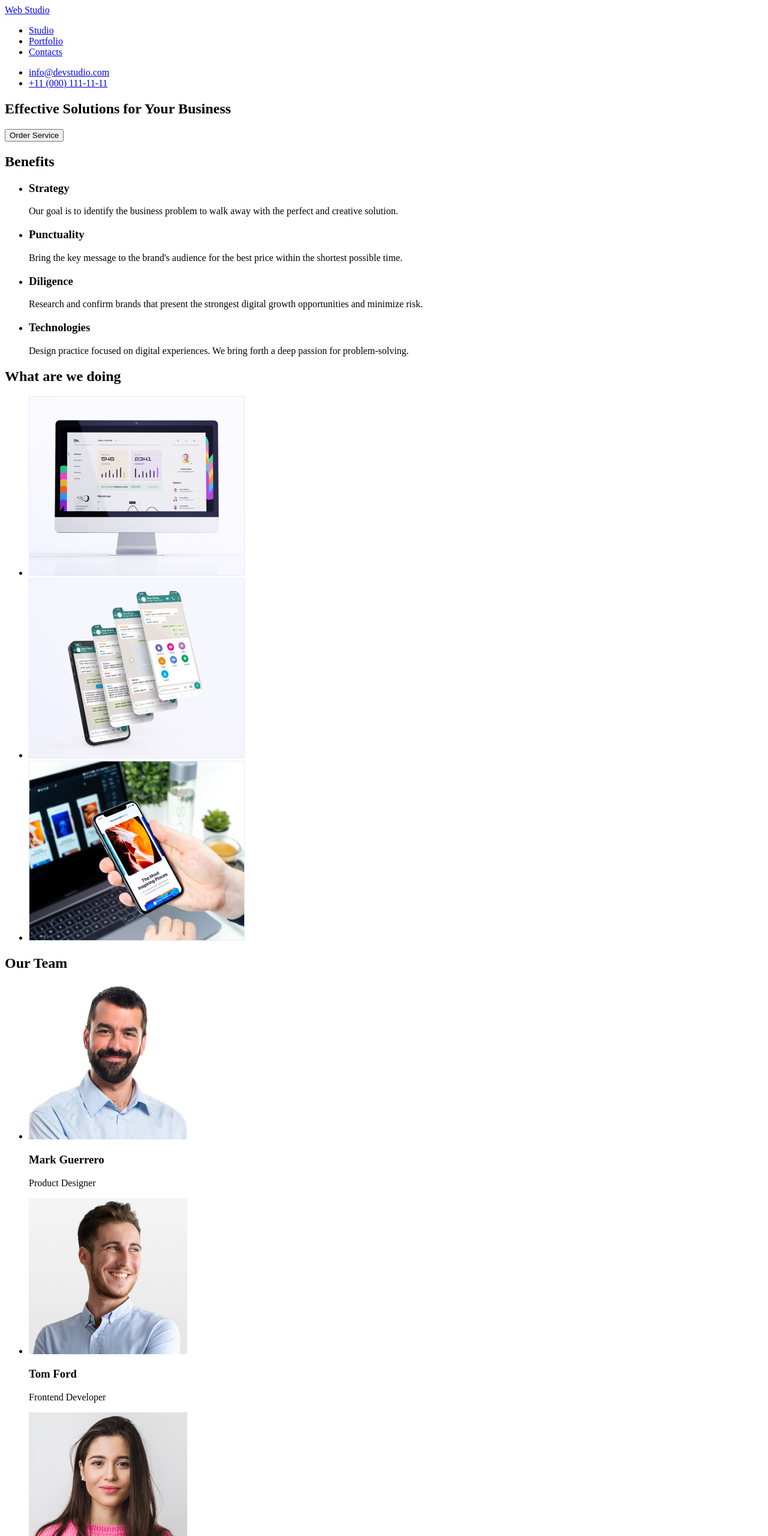
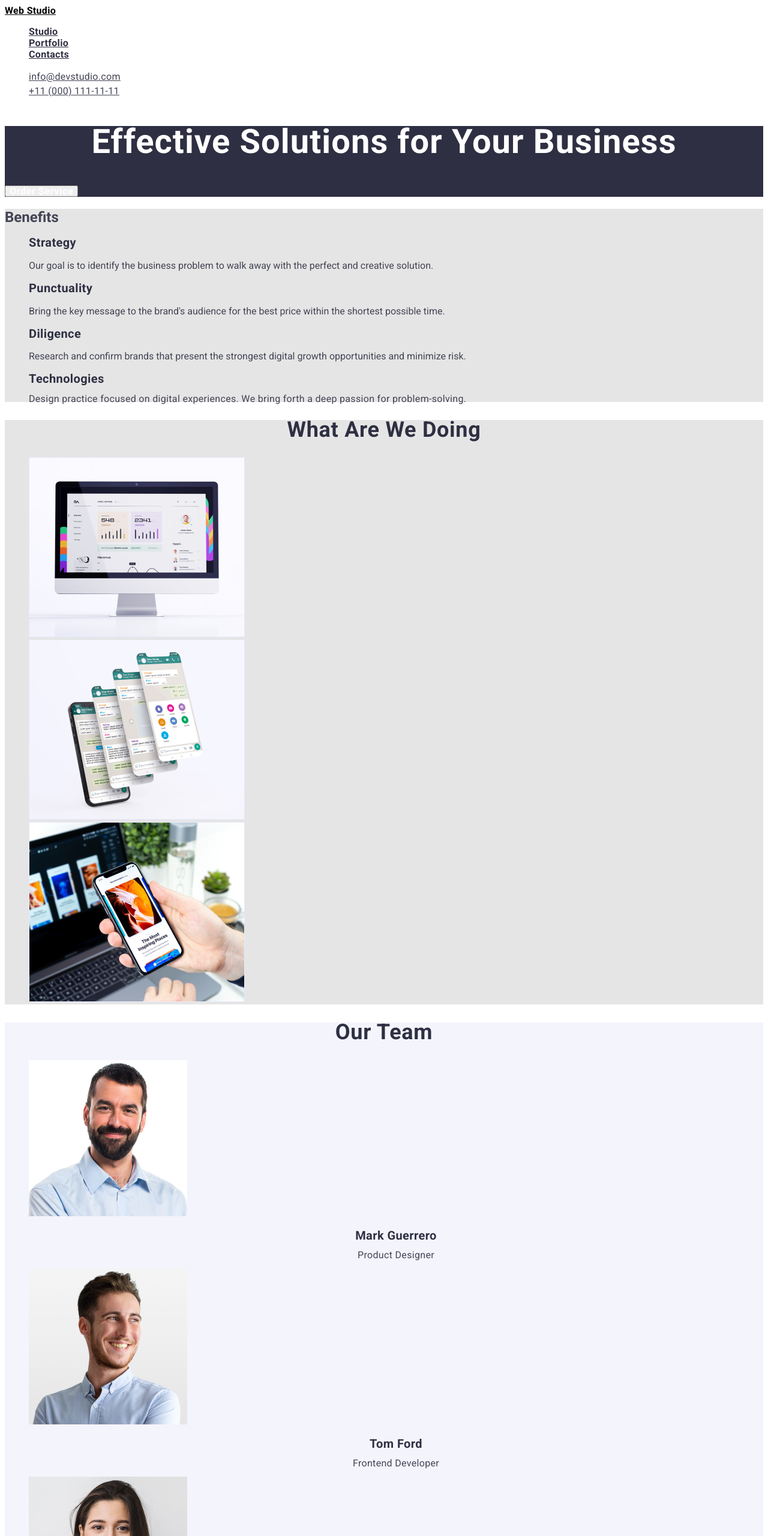
Before and after one commit to Velmurdov/goit-murkup-hw-01, a plain HTML site: page index.html in a window 1280 px wide. Shown: the top 2560 px of the page at 60% size. Drawn offline with Linux system fonts and the light colour scheme.

Commit message:
css update

```diff
--- /dev/null
+++ b/css/style.css
@@ -0,0 +1,269 @@
+
+body {
+    color: #434455;
+    font-family: 'Roboto', sans-serif;
+}
+:root {
+--email:#434455;
+--title:#2E2F42;
+--bilyi:#FFFFFF;
+
+}
+.logo {
+    font-family: 'Roboto';
+    font-style: normal;
+    font-weight: 600;
+    font-size: 16px;
+    line-height: 0.66;
+    /* identical to box height, or 150% */
+
+    letter-spacing: 0.02em;
+
+    color: #000000;
+}
+.logo:hover,
+.logo:focus {
+    color: #4D5AE5;
+}
+
+ul {
+    list-style: none;
+}
+
+.header {
+    background-color: #FFFFFF;
+}
+.header-nav {
+}
+.header-list {
+}
+.heared-item {
+}
+.header-link{
+    font-family: 'Roboto';
+    font-style: normal;
+    font-weight: 600;
+    font-size: 16px;
+    line-height: 0.66;
+    /* identical to box height, or 150% */
+
+    letter-spacing: 0.02em;
+
+    /* NAVY BLUE */
+
+    color: #2E2F42;
+}
+.header-link:focus,
+.header-link:hover
+{
+color:#4D5AE5;
+}
+
+.header-contacts {
+    font-family: 'Roboto';
+font-style: normal;
+font-weight: 400;
+font-size: 16px;
+line-height: 24px;
+/* identical to box height, or 150% */
+
+letter-spacing: 0.02em;
+
+/* SLATE */
+color: #434455;
+}
+.header-contacts:hover,
+.header-contacts:focus{
+    color: #4D5AE5;
+}
+
+.hero {
+    background-color: #2E2F42;
+}
+.hero-title {
+    /* Header 1 */
+
+font-family: 'Roboto';
+font-style: normal;
+font-weight: 600;
+font-size: 56px;
+line-height: 0.93;
+/* or 107% */
+
+text-align: center;
+letter-spacing: 0.02em;
+
+color: #FFFFFF;
+}
+.button {
+
+    font-family: 'Roboto';
+font-style: normal;
+font-weight: 600;
+font-size: 16px;
+line-height: 0.84;
+/* identical to box height */
+
+display: flex;
+align-items: center;
+letter-spacing: 0.04em;
+
+color: #FFFFFF;
+}
+.button:focus{
+ color: #4D5AE5;
+}
+
+.futures {
+
+background-color: #E5E5E5;
+}
+.futures-item {
+}
+.futures-caption1{
+
+}
+.futures-caption {
+    /* Header 3 */
+
+font-family: 'Roboto';
+font-style: normal;
+font-weight: 600;
+font-size: 20px;
+line-height: 0.83;
+/* identical to box height, or 120% */
+
+letter-spacing: 0.02em;
+
+/* NAVY BLUE */
+
+color: #2E2F42;
+}
+
+.futures-title {
+    font-family: 'Roboto';
+font-style: normal;
+font-weight: 400;
+font-size: 16px;
+line-height: 0.66;
+/* or 150% */
+
+letter-spacing: 0.02em;
+
+/* SLATE */
+
+color: #434455;
+}
+
+.slides {
+    background-color: #E5E5E5;
+}
+.slides-caption {
+    font-family: 'Roboto';
+font-style: normal;
+font-weight: 600;
+font-size: 36px;
+line-height: 0.9;
+/* identical to box height, or 111% */
+
+text-align: center;
+letter-spacing: 0.02em;
+text-transform: capitalize;
+
+color: #2E2F42;
+}
+.slides-list {
+}
+.slides-item {
+}
+
+.team {
+    background-color: #F4F4FD;
+}
+.our-team {
+    font-family: 'Roboto';
+font-style: normal;
+font-weight: 600;
+font-size: 36px;
+line-height: 0.9;
+/* identical to box height, or 111% */
+
+text-align: center;
+letter-spacing: 0.02em;
+text-transform: capitalize;
+
+color: #2E2F42;
+
+}
+.team-list {
+}
+.team-item {
+}
+.team-caption {
+    font-family: 'Roboto';
+font-style: normal;
+font-weight: 600;
+font-size: 20px;
+line-height: 0.83;
+/* identical to box height, or 120% */
+
+text-align: center;
+letter-spacing: 0.02em;
+
+/* NAVY BLUE */
+
+color: #2E2F42;
+
+}
+.team-title {
+    /* Body */
+
+font-family: 'Roboto';
+font-style: normal;
+font-weight: 400;
+font-size: 16px;
+line-height: 0.66;
+/* identical to box height, or 150% */
+
+text-align: center;
+letter-spacing: 0.02em;
+
+/* SLATE */
+
+color: #434455;
+}
+.footer {
+    background-color: #2E2F42;
+}
+.footer-link {
+    font-family: 'Roboto';
+    font-style: normal;
+    font-weight: 600;
+    font-size: 16px;
+    line-height: 0.66;
+    /* identical to box height, or 150% */
+
+    letter-spacing: 0.02em;
+
+    color: #000000;
+}
+.footer-link:hover,
+.footer-link:focus{
+    color: #4D5AE5;
+}
+.footer-title {
+    * Body */
+
+font-family: 'Roboto';
+font-style: normal;
+font-weight: 400;
+font-size: 16px;
+line-height: 24px;
+/* or 150% */
+
+letter-spacing: 0.02em;
+
+/* CORNFLOWER */
+
+color: #E7E9FC;
+}
--- a/index.html
+++ b/index.html
@@ -7,69 +7,71 @@
     <title class="title">
         Студія
     </title>
-</head>
+    <link rel="stylesheet" href="/css/style.css">
+    <link rel="preconnect" href="https://fonts.googleapis.com"><link rel="preconnect" href="https://fonts.gstatic.com" crossorigin><link href="https://fonts.googleapis.com/css2?family=Raleway:wght@800&family=Roboto:wght@400;500;700;900&display=swap" rel="stylesheet">
+ </head>
 <body>
 
       <header class="header">
-        <a href="./index.html">Web Studio</a>
-        <nav>
-       <ul class="header_text">
-        <li><a href="index.html">Studio</a> </li>
-        <li><a href="portfolio.html">Portfolio</a> </li>
-        <li><a href="contacts.html">Contacts</a>  </li>
+        <a class="logo" href="./index.html">Web Studio</a>
+        <nav class="header-nav">
+       <ul class="header-list">
+        <li class="heared-item"><a class="header-link" href="index.html">Studio</a> </li>
+        <li class="heared-item"><a class="header-link" href="portfolio.html">Portfolio</a> </li>
+        <li class="heared-item"><a class="header-link" href="contacts.html">Contacts</a>  </li>
        </ul>
     </nav>
 
      <ul>
-        <li> <a href="mailto:info@devstudio.com">info@devstudio.com</a></li>
-     <li> <a href="tel:+110001111111">+11 (000) 111-11-11</a> </li>
+        <li> <a class="header-contacts" href="mailto:info@devstudio.com">info@devstudio.com</a></li>
+     <li> <a class="header-contacts" href="tel:+110001111111">+11 (000) 111-11-11</a> </li>
      </ul>
     </header>
     <main>
 
-    <section>
-    <h1 class="heroh1">Effective Solutions for Your Business</h1>
+    <section class="hero">
+    <h1 class="hero-title">Effective Solutions for Your Business</h1>
     <button class="button ">Order Service</button>
    </section>
 
 
- <section class="section1">
-    <h2>Benefits</h2>
+ <section class="futures">
+    <h2 class="futures-caption1">Benefits</h2>
  <ul>
-    <li class="li">
-        <h3 class="strategy">
+    <li class="futures-item">
+        <h3 class="futures-caption">
             Strategy
         </h3>
-        <p class="benefits">
+        <p class="futures-item">
             Our goal is to identify the business
             problem to walk away with the perfect and creative solution.
         </p>
     </li>
 
-    <li class="li1">
-        <h3 class="Punctuality">
+    <li class="futures-item">
+        <h3 class="futures-caption">
             Punctuality
         </h3>
-        <p class="benefits1" >
+        <p class="futures-item" >
             Bring the key message to the brand's audience for the best price within the shortest possible time.
         </p>
 
     </li>
 
-    <li class="li2">
-        <h3 class="Diligence">
+    <li class="futures-item">
+        <h3 class="futures-caption">
             Diligence
         </h3>
-        <p class="benefits2">
+        <p class="futures-item">
             Research and confirm brands that present the strongest digital growth opportunities and minimize risk.
         </p>
     </li>
 
-    <li class="li3">
-        <h3 class="h3">
+    <li class="futures-item">
+        <h3 class="futures-caption">
             Technologies
         </h3>
-        <p class="benefits3" >
+        <p class="futures-title" >
             Design practice focused on digital experiences. We bring forth a deep passion for problem-solving.
         </p>
     </li>
@@ -77,61 +79,62 @@
  </section>
 
  <section class="slides">
-    <h2 class="">What are we doing</h2>
-     <ul>
-     <li><img  src="img/img.jpg" alt="PC"
+    <h2 class="slides-caption">What are we doing</h2>
+     <ul class="slides-list">
+     <li class="slides-item"><img  src="img/img.jpg" alt="PC"
         width="360"></li>
-     <li><img src="img/img1.jpg" alt="Display"
+     <li class="slides-item"><img src="img/img1.jpg" alt="Display"
         width="360"></li>
-     <li><img src="img/img2.jpg" alt="Devices"
+     <li class="slides-item"><img src="img/img2.jpg" alt="Devices"
         width="360"></li>
       </ul>
  </section>
 
- <section class="section3">
+ <section class="team">
      <h2 class="our-team">
       Our Team
      </h2>
-  <ul>
+  <ul class="team-list">
 
-   <li> <img src="img/card.jpg" alt="card1" width="264">
-     <h3 class="mark">
+   <li class="team-item"> <img src="img/card.jpg" alt="card1" width="264">
+     <h3 class="team-caption">
        Mark Guerrero
       </h3>
-     <p>
+     <p class="team-title">
        Product Designer
      </p>
      </li>
 
 
 
-    <li><img src="img/card2.jpg" alt="card2" width="264">
-        <h3 class="tom">
+    <li class="team-item"><img src="img/card2.jpg" alt="card2" width="264">
+        <h3 class="team-caption">
            Tom Ford
         </h3>
-        <p>
+        <p class="team-title">
            Frontend Developer
         </p></li>
 
 
 
-    <li><img src="img/card3.jpg" alt="card3" width="264">
-        <h3 class="camila">
+    <li class="team-item"><img src="img/card3.jpg" alt="card3" width="264">
+        <h3 class="team-caption">
            Camila Garcia
         </h3>
-        <p>
+        <p class="team-title">
            Marketing
         </p></li>
 
 
 
-    <li><img src="img/card4.jpg" alt="card4" width="264">
-        <h3 class="daniel">
+    <li class="team-item"><img src="img/card4.jpg" alt="card4" width="264">
+        <h3 class="team-caption">
            Daniel Wilson
         </h3>
-        <p>
+        <p class="team-title">
            UI Designer
-        </p></li>
+        </p>
+    </li>
 
   </ul>
 
@@ -139,8 +142,8 @@
 </main>
 
 <footer class="footer">
-    <a href="./index.html">Web Studio</a>
-    <p class="footer-text">
+    <a class="footer-link" href="./index.html">Web Studio</a>
+    <p class="footer-title">
         Increase the flow of customers and sales for your business with digital marketing & growth solutions.
 
         <p>
```
Also changed, not shown: app.css (deleted).
